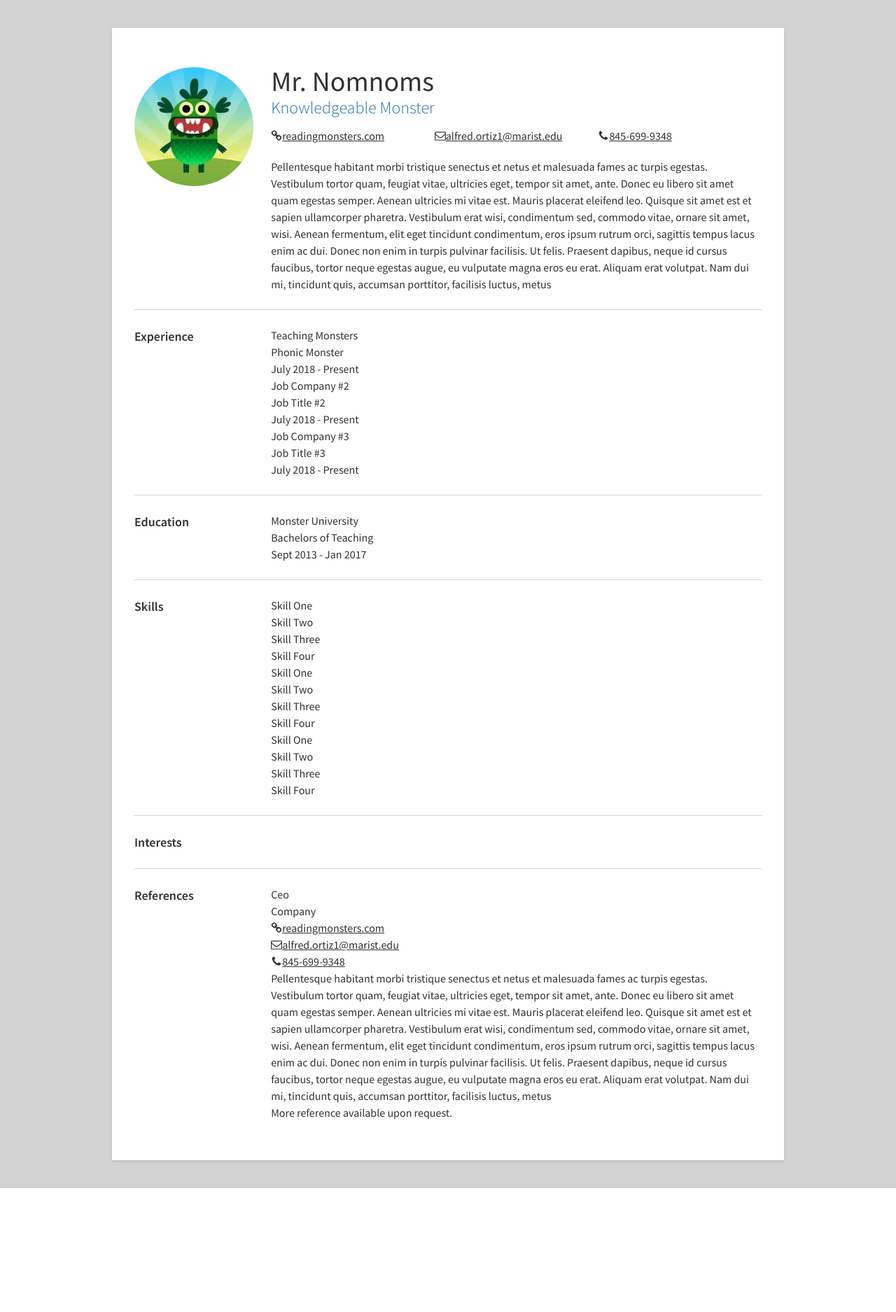
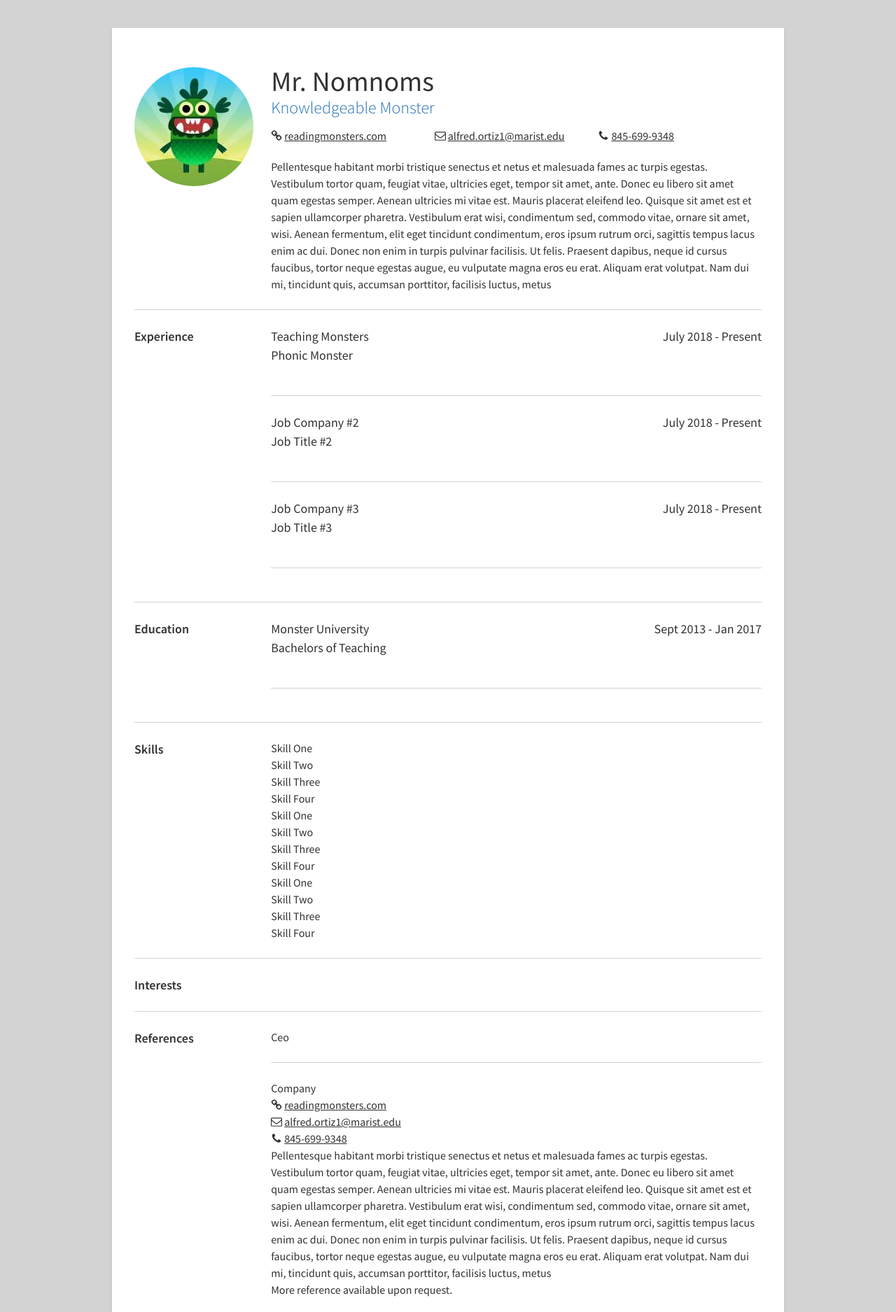
Before and after one commit to AlfyCodes/cmpt-221-labs, a Flask app: template lab2/Resume Project/templates/resume.html in a window 1280 px wide. Shown: the top 1875 px of the page at 70% size. Before the commit the page ends 1698 px from the top, so only its background shows below. Run offline with Flask 2, Linux system fonts and the light colour scheme; the template is opened without the code that fills it, so the values that code supplies are empty; some libraries are stand-ins or nearby versions.

Commit message:
Added margin to svg img + structure to job exp

```diff
--- a/lab2/Resume Project/static/css/res_style.css
+++ b/lab2/Resume Project/static/css/res_style.css
@@ -6,8 +6,6 @@ This is called resetting box-sizing to border-box */
     html {
         box-sizing: border-box;
     }
-
-
     /* before and after is a CSS trick to add the border styling from the parent element 'html' before and after
     The box-sizing: inherit it's styling from the parent element. Do this because it will be easier to change the box-sizing
     The Asterix is a selector, so selects all elements */
@@ -17,8 +15,6 @@ html {
     *:after {
         box-sizing: inherit;
     }
-
-
     /* Body
 Setting font type, the line height, background of page, and text color.*/
 
@@ -28,16 +24,12 @@ body {
         background: lightgray;
         COLOR: #323232;
     }
-
-
     /*Img
 Set max-width to 100%, so the image will scale down but never scale up from it's original size*/
 
     img {
         max-width: 100%;
     }
-
-
     /*Icon Class
     fill: currentColor - This allows the 'svg' icons to keep it's current color
     display: inline-block - This allows us to set a width and height on an element, respects top+bottom margins/paddings
@@ -53,8 +45,6 @@ img {
         height: 1em;
         overflow: visible
     }
-
-
     /*Anchor Links*/
 
     a {
@@ -64,8 +54,6 @@ a {
     a:hover {
         text-decoration: underline;
     }
-
-
     /* Container Class */
 
     .container {
@@ -75,8 +63,6 @@ a:hover {
         background: white;
         box-shadow: 0 2px 4px rgba(0, 0, 0, 0.1);
     }
-
-
     /*Section Styling
 Structures the sections and divides each by a gray line*/
 
@@ -87,15 +73,11 @@ section {
         padding: 24px 0;
         border-bottom: 1px solid lightgray;
     }
-
-
     /*:last-child allows us to construct the last element*/
 
     section:last-child {
         border-bottom: none;
     }
-
-
     /*Section Title Class
 */
 
@@ -103,20 +85,14 @@ section:last-child {
         font-weight: bold;
         font-size: 18px;
     }
-
-
-/*-------
+    /*----------------------------------------------------
 Main Info
---------*/
-
-
+------------------------------------------------------*/
     /* Styling for the profile picture*/
 
     img.pro_pic {
         border-radius: 50%;
     }
-
-
     /*My Name Class
 Styling for the Profile Name*/
 
@@ -124,8 +100,6 @@ Styling for the Profile Name*/
         font-size: 40px;
         line-height: 1;
     }
-
-
     /*My Title Class
 Styling for Profile User's Title (under Profile name)*/
 
@@ -145,3 +119,27 @@ Styling for Profile User's Title (under Profile name)*/
         align-items: center;
         flex: 1;
     }
+
+    .link_item svg {
+        margin-right: 3px
+    }
+    /*----------------------------------------------------
+Job Experience
+------------------------------------------------------*/
+    /*Job Class
+Divides each Job Experience*/
+
+    .job {
+        padding-bottom: 24px;
+        margin-bottom: 24px;
+        border-bottom: 1px solid lightgray;
+    }
+    /* Job Title Container Class
+Adds structure within the Job Experience*/
+
+    .job_title_container {
+        display: flex;
+        justify-content: space-between;
+        margin-bottom: 20px;
+        font-size: 18px;
+    }
```
Lines whose indentation alone changed are shown as unchanged.
